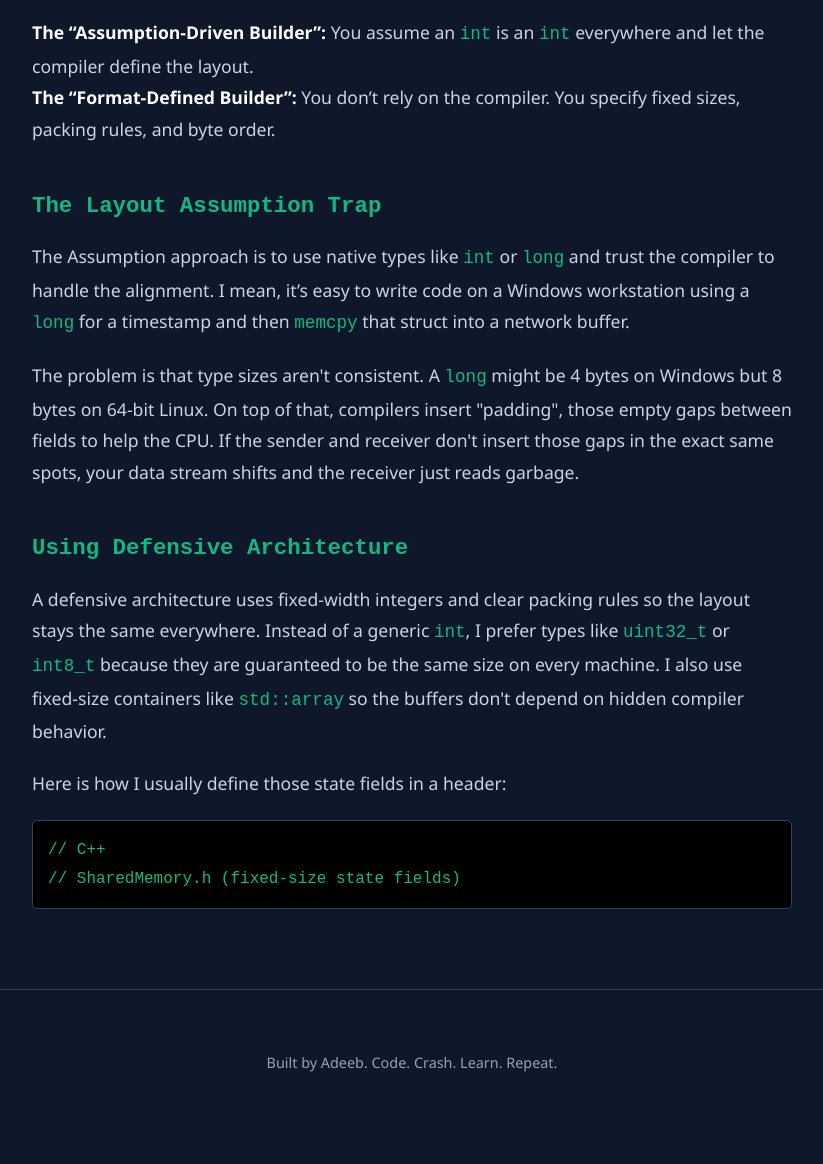
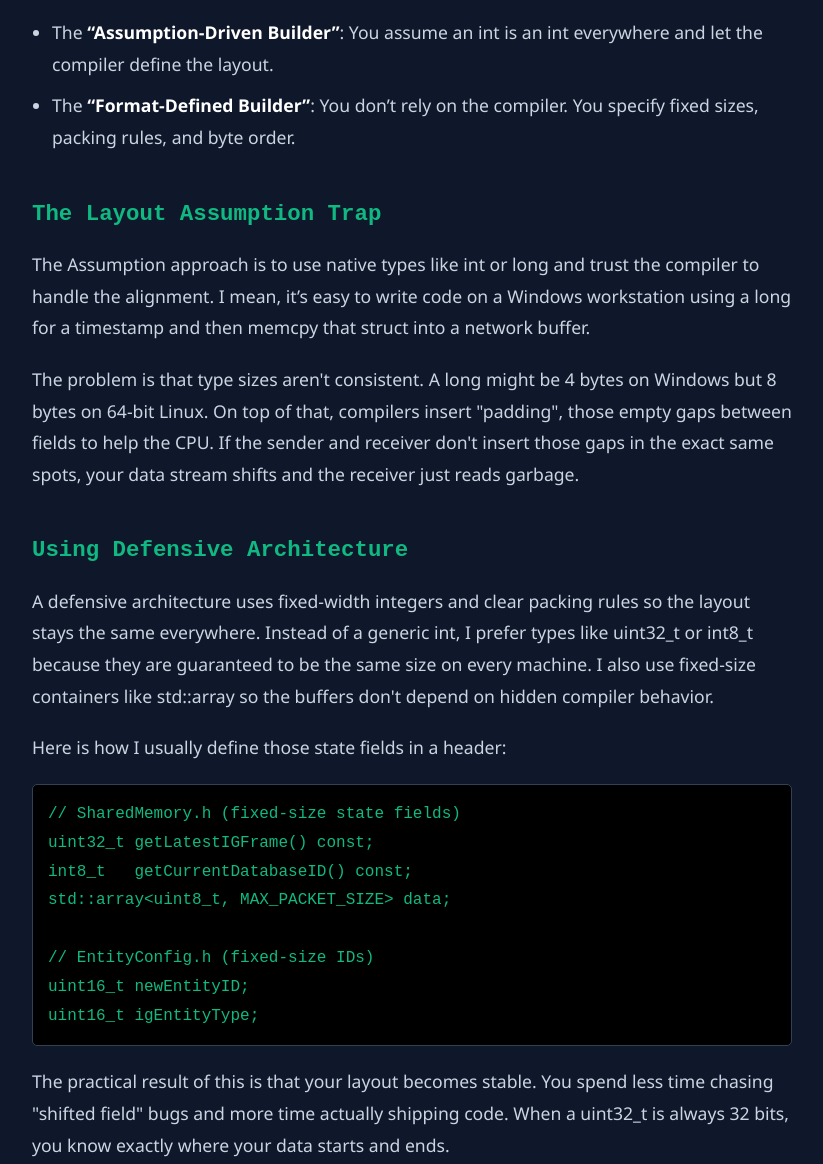
Before and after one commit to AQJED/TheAdeeb, a plain HTML site: page blog/post-cross-platform.html in a window 1280 px wide. Shown: the part 789-1953 px from the top of the page, without its empty margins (228-1051 px from the left). Before the commit the page ends 1925 px from the top, so only its background shows below. Drawn offline with Linux system fonts and the light colour scheme.

Commit message:
Update post-cross-platform.html

```diff
--- a/blog/post-cross-platform.html
+++ b/blog/post-cross-platform.html
@@ -17,23 +17,61 @@
         }
 
         * { box-sizing: border-box; margin: 0; padding: 0; }
-        body { background-color: var(--bg-color); color: var(--text-main); font-family: var(--font-sans); line-height: 1.8; }
+
+        body {
+            background-color: var(--bg-color);
+            color: var(--text-main);
+            font-family: var(--font-sans);
+            line-height: 1.8;
+        }
+
         .container { max-width: 800px; margin: 0 auto; padding: 0 20px; }
+
         header { padding: 20px 0; border-bottom: 1px solid #334155; margin-bottom: 60px; }
         nav { display: flex; justify-content: space-between; align-items: center; }
         .logo { font-family: var(--font-mono); font-weight: bold; font-size: 1.2rem; color: var(--accent); }
         .back-link { font-size: 0.9rem; color: var(--text-muted); text-decoration: none; }
+
         article h1 { font-size: 2.5rem; margin-bottom: 10px; line-height: 1.2; }
         .meta { color: var(--text-muted); font-family: var(--font-mono); font-size: 0.85rem; margin-bottom: 40px; display: block; }
-        article h3 { color: var(--accent); font-family: var(--font-mono); margin-top: 40px; margin-bottom: 15px; font-size: 1.4rem; }
+
+        article h3 {
+            color: var(--accent);
+            font-family: var(--font-mono);
+            margin-top: 40px;
+            margin-bottom: 15px;
+            font-size: 1.4rem;
+        }
+
         article p { margin-bottom: 20px; font-size: 1.1rem; color: #cbd5e1; }
         strong { color: white; }
-        pre { background: #000; padding: 15px; border-radius: 5px; overflow-x: auto; margin: 20px 0; border: 1px solid #334155; }
+
+        ul { margin-bottom: 20px; padding-left: 20px; }
+        li { margin-bottom: 10px; color: #cbd5e1; font-size: 1.1rem; }
+
+        pre {
+            background: #000;
+            padding: 15px;
+            border-radius: 5px;
+            overflow-x: auto;
+            margin: 20px 0;
+            border: 1px solid #334155;
+        }
+
         code { font-family: var(--font-mono); color: var(--accent); }
-        footer { text-align: center; padding: 60px 0; color: var(--text-muted); font-size: 0.9rem; border-top: 1px solid #334155; margin-top: 80px; }
+
+        footer {
+            text-align: center;
+            padding: 60px 0;
+            color: var(--text-muted);
+            font-size: 0.9rem;
+            border-top: 1px solid #334155;
+            margin-top: 80px;
+        }
     </style>
 </head>
 <body>
+
     <header>
         <div class="container">
             <nav>
@@ -48,29 +86,81 @@
             <span class="meta">TAGS: PORTABILITY // CPP // SYSTEMS-INTEGRATION</span>
             <h1>The Cross-Platform Headache: Architecture Lessons from a Multi-OS Build</h1>
 
-            <p>Dealing with data coming from different machines is a common headache for integration engineers. It’s usually the moment your assumptions about how data is stored and moved actually get tested. I’ve found that "portable code" isn't really portable if your heartbeat packets show up corrupted or your radar positions are offset just because the receiver is running a different OS.</p>
+            <p>
+                Dealing with data coming from different machines is a common headache for integration engineers. It’s usually the moment your assumptions about how data is stored and moved actually get tested. I’ve found that "portable code" isn't really portable if your heartbeat packets show up corrupted or your radar positions are offset just because the receiver is running a different OS.
+            </p>
 
-            <p>The bottom line is that you have to design for universal compatibility from day one. You should always assume the hardware on the other end of the network isn't following the same rules as yours.</p>
+            <p>
+                <strong>The bottom line is that you have to design for universal compatibility from day one. You should always assume the hardware on the other end of the network isn't following the same rules as yours.</strong>
+            </p>
 
             <h3>Two Approaches to Cross-Platform Data</h3>
-            <p>When you’re building systems that have to talk across different operating systems, I usually see engineers take one of two paths:</p>
+
             <p>
-                <strong>The “Assumption-Driven Builder”:</strong> You assume an <code>int</code> is an <code>int</code> everywhere and let the compiler define the layout.<br>
-                <strong>The “Format-Defined Builder”:</strong> You don’t rely on the compiler. You specify fixed sizes, packing rules, and byte order.
+                When you’re building systems that have to talk across different operating systems, I usually see engineers take one of two paths:
             </p>
 
+            <ul>
+                <li>The <strong>“Assumption-Driven Builder”</strong>: You assume an int is an int everywhere and let the compiler define the layout.</li>
+                <li>The <strong>“Format-Defined Builder”</strong>: You don’t rely on the compiler. You specify fixed sizes, packing rules, and byte order.</li>
+            </ul>
+
             <h3>The Layout Assumption Trap</h3>
-            <p>The Assumption approach is to use native types like <code>int</code> or <code>long</code> and trust the compiler to handle the alignment. I mean, it’s easy to write code on a Windows workstation using a <code>long</code> for a timestamp and then <code>memcpy</code> that struct into a network buffer.</p>
 
-            <p>The problem is that type sizes aren't consistent. A <code>long</code> might be 4 bytes on Windows but 8 bytes on 64-bit Linux. On top of that, compilers insert "padding", those empty gaps between fields to help the CPU. If the sender and receiver don't insert those gaps in the exact same spots, your data stream shifts and the receiver just reads garbage.</p>
+
+
+            <p>
+                The Assumption approach is to use native types like int or long and trust the compiler to handle the alignment. I mean, it’s easy to write code on a Windows workstation using a long for a timestamp and then memcpy that struct into a network buffer.
+            </p>
+
+            <p>
+                The problem is that type sizes aren't consistent. A long might be 4 bytes on Windows but 8 bytes on 64-bit Linux. On top of that, compilers insert "padding", those empty gaps between fields to help the CPU. If the sender and receiver don't insert those gaps in the exact same spots, your data stream shifts and the receiver just reads garbage.
+            </p>
+
+
 
             <h3>Using Defensive Architecture</h3>
-            <p>A defensive architecture uses fixed-width integers and clear packing rules so the layout stays the same everywhere. Instead of a generic <code>int</code>, I prefer types like <code>uint32_t</code> or <code>int8_t</code> because they are guaranteed to be the same size on every machine. I also use fixed-size containers like <code>std::array</code> so the buffers don't depend on hidden compiler behavior.</p>
+            <p>
+                A defensive architecture uses fixed-width integers and clear packing rules so the layout stays the same everywhere. Instead of a generic int, I prefer types like uint32_t or int8_t because they are guaranteed to be the same size on every machine. I also use fixed-size containers like std::array so the buffers don't depend on hidden compiler behavior.
+            </p>
 
-            <p>Here is how I usually define those state fields in a header:</p>
+            <p>
+                Here is how I usually define those state fields in a header:
+            </p>
 
-<pre><code>// C++
-// SharedMemory.h (fixed-size state fields)</code></pre>
+<pre><code>// SharedMemory.h (fixed-size state fields)
+uint32_t getLatestIGFrame() const;
+int8_t   getCurrentDatabaseID() const;
+std::array&lt;uint8_t, MAX_PACKET_SIZE&gt; data;
+
+// EntityConfig.h (fixed-size IDs)
+uint16_t newEntityID;
+uint16_t igEntityType;</code></pre>
+
+            <p>
+                The practical result of this is that your layout becomes stable. You spend less time chasing "shifted field" bugs and more time actually shipping code. When a uint32_t is always 32 bits, you know exactly where your data starts and ends.
+            </p>
+
+            <h3>Dealing with Endianness and Sign Extension</h3>
+
+
+
+            <p>
+                The hardest bugs usually come from endianness, the byte order used to store numbers. Your workstation probably stores the most significant byte last, but some hardware expects it first. For a single byte (8-bit), there is no difference between little-endian and big-endian, 0xAB is stored as [AB] either way. The problem shows up the moment the value covers more than one byte. For example, the 16-bit value 0x1234 is [34 12] in little-endian and [12 34] in big-endian. If you skip the conversion, the receiver sees reversed numbers that make no sense.
+            </p>
+
+            <p>
+                I’ve also seen sign extension break parsing logic. If you use a signed char for raw data, a value like 255 can suddenly become a negative number when it’s converted to an integer. Using std::uint8_t for raw bytes is a boring but effective way to avoid that mess.
+            </p>
+
+            <h3>Build on Solid Basics</h3>
+            <p>
+                The industry is moving toward modular systems where different compilers and operating systems are mixed together, so hard-coding compiler-specific keywords turn into a build error later. I’ve found that the best way forward is to wrap any compiler-specific optimizations behind shared macros and strictly use fixed-width types for anything that leaves your program.
+            </p>
+
+            <p>
+                If you treat every data boundary as a potential failure point, you avoid the long and painful cross-platform debugging phase that usually kills a project's timeline.
+            </p>
 
         </article>
     </div>
@@ -80,5 +170,6 @@
             <p>Built by Adeeb. Code. Crash. Learn. Repeat.</p>
         </div>
     </footer>
+
 </body>
 </html>
```
